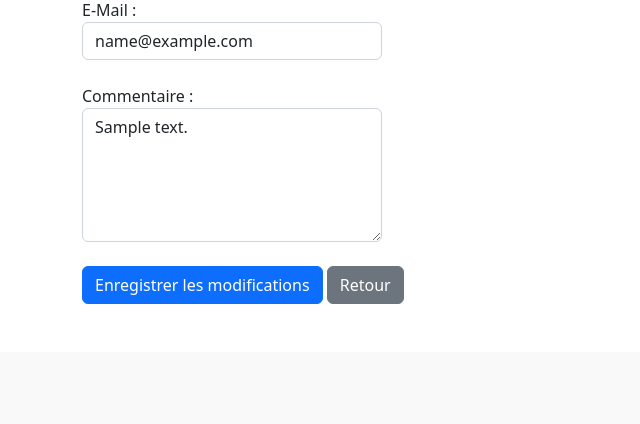
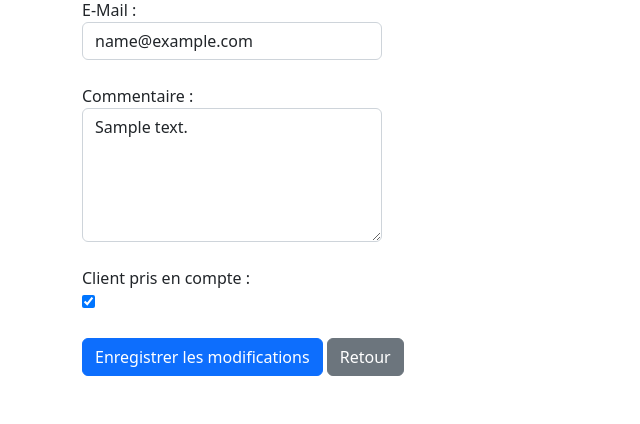
Before and after one commit to ycrausaz/dm-mgmt, a Django app: page /dm-mgmt/update_client/1 in a window 1280 px wide. Shown: the part 936-1360 px from the top of the page, without its empty margins (0-640 px from the left). Before the commit the page ends 1240 px from the top, so only its background shows below. Run offline with Django 4.2, Linux system fonts and the light colour scheme; a user stored in the database is signed in; tables that the repository leaves empty hold one stand-in row (values such as "Sample post"); parts of the project's set-up code (start-up, migrations or seed data) failed here and were passed over; some libraries are stand-ins or nearby versions.

Commit message:
Managed the 'client_is_displayed' field

```diff
--- a/dm_mgmt/forms.py
+++ b/dm_mgmt/forms.py
@@ -27,7 +27,7 @@ class ClientForm(ModelForm):
 #    client_birthdate = forms.DateField(widget=forms.DateInput(format='%d.%m.%Y'), input_formats=['%d.%m.%Y'])
     class Meta:
         model = Client
-        fields = ['client_last_name', 'client_first_name', 'client_birthdate', 'client_address', 'client_additional_address', 'client_zip_code', 'client_city', 'client_phone_number_1', 'client_phone_number_2', 'client_email_address', 'client_comment']
+        fields = ['client_last_name', 'client_first_name', 'client_birthdate', 'client_address', 'client_additional_address', 'client_zip_code', 'client_city', 'client_phone_number_1', 'client_phone_number_2', 'client_email_address', 'client_comment', 'client_is_displayed']
         widgets = {
             'client_last_name': forms.TextInput(attrs={'class':'form-control', 'style':'width: 300px;'}),#, 'placeholder':'Nom'}),
             'client_first_name': forms.TextInput(attrs={'class':'form-control', 'style':'width: 300px;'}),#, 'placeholder':'Prénom'}),
--- a/dm_mgmt/templates/clients/list_clients.html
+++ b/dm_mgmt/templates/clients/list_clients.html
@@ -14,7 +14,11 @@
   {% for client in clients %}
     <tr>
       <td>
-        {{ client }}
+        {% if client.client_is_displayed %}
+            {{ client }}
+        {% else %}
+            <s>{{ client }}</s>
+        {% endif %}
       </td>
        <td>
           <a href="{% url 'show-client' client.client_id %}">Détail</a><br/>
--- a/dm_mgmt/templates/clients/show_client.html
+++ b/dm_mgmt/templates/clients/show_client.html
@@ -1,7 +1,11 @@
 {% extends "base_generic.html" %}
 
 {% block content %}
-    <h1>{{ client }}</h1>
+    {% if client.client_is_displayed %}
+        <h1>{{ client }}</h1>
+    {% else %}
+        <h1><s>{{ client }}</s></h1>
+    {% endif%}
     <br/>
     <label for="client_last_name">Nom :</label>
     <div class="form-control" name="client_last_name" style="width: 300px;">{{ client.client_last_name }}</div><br/>
--- a/dm_mgmt/templates/clients/update_client.html
+++ b/dm_mgmt/templates/clients/update_client.html
@@ -64,6 +64,11 @@
         <div class="form-group">
         {{ form.client_comment }}
         </div><br/>
+
+        <label for="id_client_is_displayed">Client pris en compte :</label>
+        <div class="form-group">
+        {{ form.client_is_displayed }}
+        </div><br/>
       <input type="submit" value="Enregistrer les modifications" class="btn btn-primary">
       <a href="{% url 'list-clients' %}" id="cancel" name="cancel" class="btn btn-secondary">Retour</a>
     </form>
```
